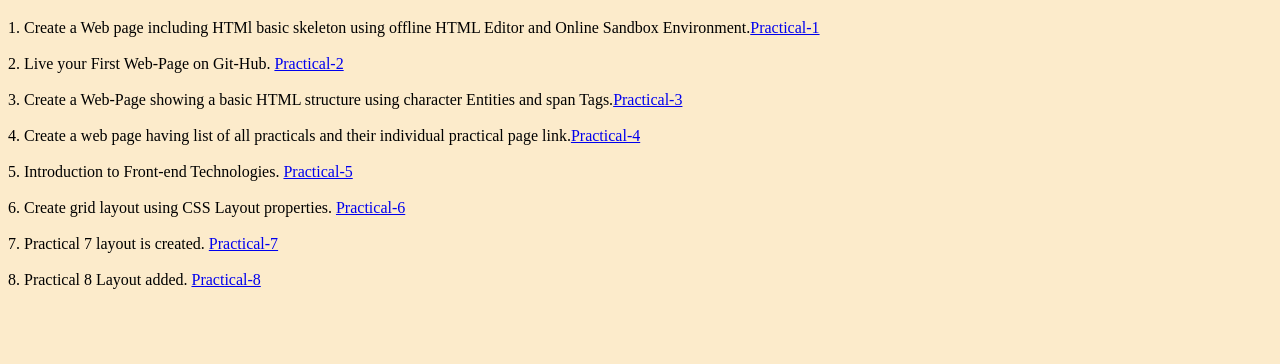
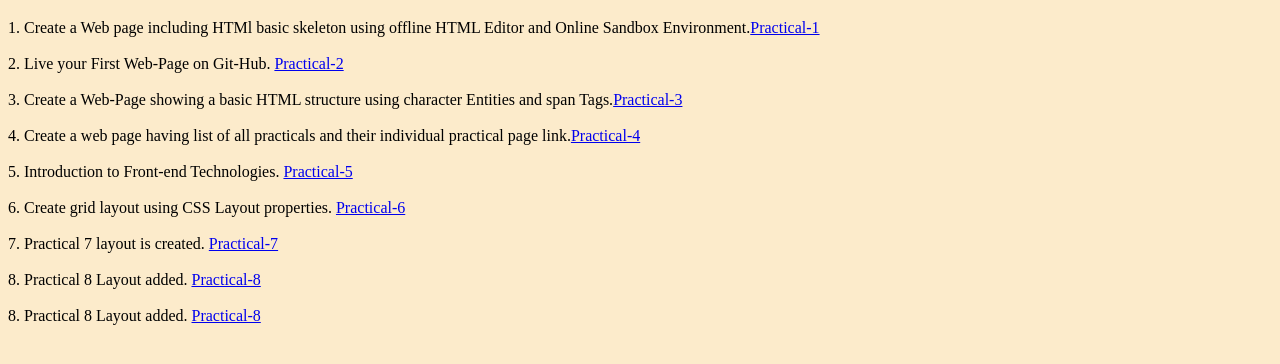
Before and after one commit to sijariyasajal/full_stack, a plain HTML site: page index.html in a window 1280 px wide. Shown: the part 242-606 px from the top of the page. Drawn offline with Linux system fonts and the light colour scheme.

Commit message:
index updated

```diff
--- a/index.html
+++ b/index.html
@@ -41,7 +41,8 @@
     5. Introduction to Front-end Technologies. <a href="p/Practical-5.html">Practical-5</a><br> <br>
     6. Create grid layout using CSS Layout properties. <a href="p/Practical-6.html">Practical-6</a><br><br>
     7. Practical 7 layout is created. <a href="p/Practical-7.html">Practical-7</a><br><br>
-    8. Practical 8 Layout added. <a href="p/Practical-8.html">Practical-8</a>
+    8. Practical 8 Layout added. <a href="p/Practical-8.html">Practical-8</a><br><br>
+    8. Practical 8 Layout added. <a href="p/Practical-10.html">Practical-8</a>
 
 </body>
 
```
Also changed, not shown: p/practical-10.html (+1 -1 lines).
